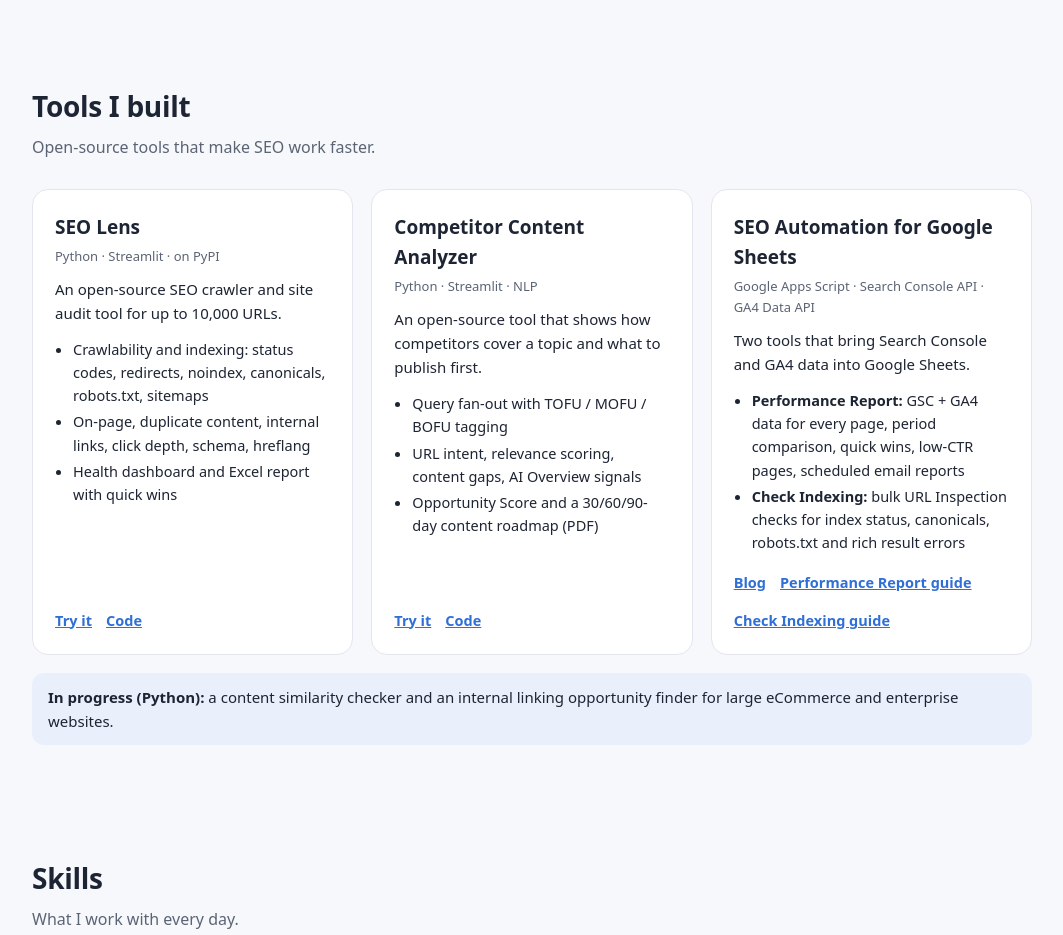
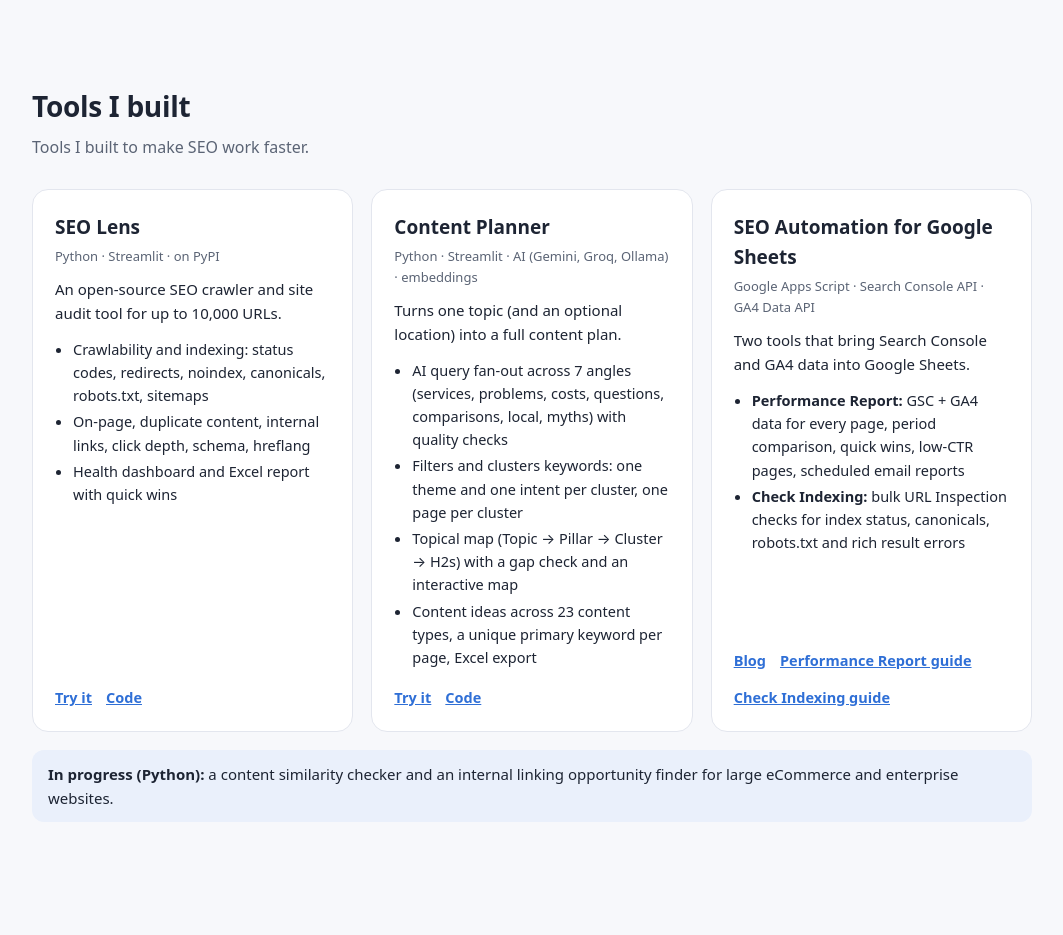
Before and after one commit to growthlab-supriyo/portfolio, a plain HTML site: page index.html in a window 1280 px wide. Shown: the part 5180-6115 px from the top of the page, without its empty margins (108-1171 px from the left). Drawn offline with Linux system fonts and the light colour scheme.

Commit message:
Replace Competitor Content Analyzer with Content Planner

```diff
--- a/index.html
+++ b/index.html
@@ -207,7 +207,7 @@ figcaption{font-size:13.5px;color:var(--muted);margin-top:6px;line-height:1.45}
 
 <section id="tools"><div class="wrap">
   <h2>Tools I built</h2>
-  <p class="sub">Open-source tools that make SEO work faster.</p>
+  <p class="sub">Tools I built to make SEO work faster.</p>
   <div class="tools">
     <article class="tool">
       <h3>SEO Lens</h3><div class="stack">Python · Streamlit · on PyPI</div>
@@ -218,12 +218,13 @@ figcaption{font-size:13.5px;color:var(--muted);margin-top:6px;line-height:1.45}
       <div class="links"><a href="https://seolens.streamlit.app">Try it</a><a href="https://github.com/growthlab-supriyo/seolens">Code</a></div>
     </article>
     <article class="tool">
-      <h3>Competitor Content Analyzer</h3><div class="stack">Python · Streamlit · NLP</div>
-      <p>An open-source tool that shows how competitors cover a topic and what to publish first.</p>
-      <ul><li>Query fan-out with TOFU / MOFU / BOFU tagging</li>
-        <li>URL intent, relevance scoring, content gaps, AI Overview signals</li>
-        <li>Opportunity Score and a 30/60/90-day content roadmap (PDF)</li></ul>
-      <div class="links"><a href="https://competitor-content-analyzer.streamlit.app/">Try it</a><a href="https://github.com/growthlab-supriyo/competitor-content-analyzer">Code</a></div>
+      <h3>Content Planner</h3><div class="stack">Python · Streamlit · AI (Gemini, Groq, Ollama) · embeddings</div>
+      <p>Turns one topic (and an optional location) into a full content plan.</p>
+      <ul><li>AI query fan-out across 7 angles (services, problems, costs, questions, comparisons, local, myths) with quality checks</li>
+        <li>Filters and clusters keywords: one theme and one intent per cluster, one page per cluster</li>
+        <li>Topical map (Topic → Pillar → Cluster → H2s) with a gap check and an interactive map</li>
+        <li>Content ideas across 23 content types, a unique primary keyword per page, Excel export</li></ul>
+      <div class="links"><a href="https://content-planner.streamlit.app/">Try it</a><a href="https://github.com/growthlab-supriyo/Content-Planner">Code</a></div>
     </article>
     <article class="tool">
       <h3>SEO Automation for Google Sheets</h3><div class="stack">Google Apps Script · Search Console API · GA4 Data API</div>
```
